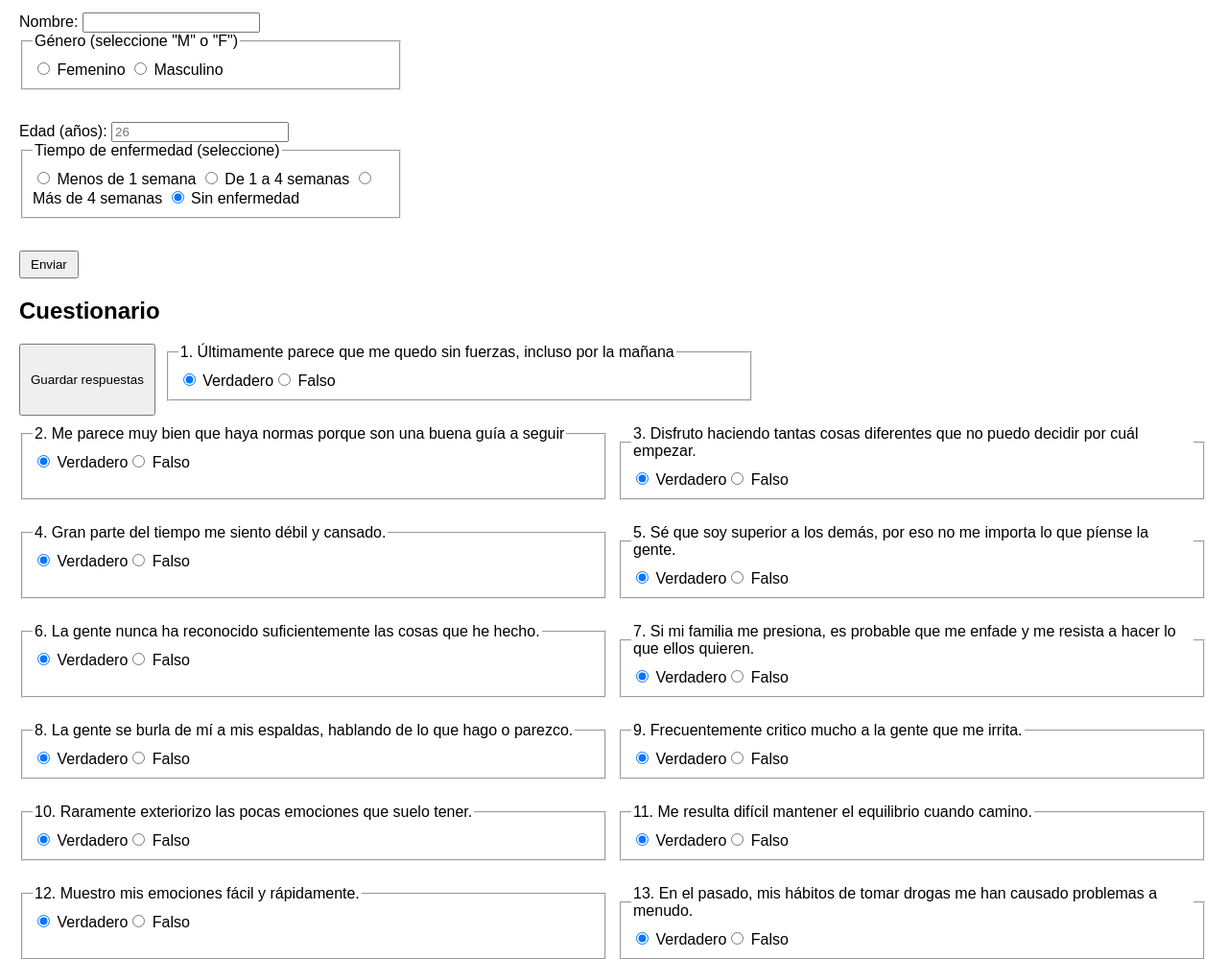
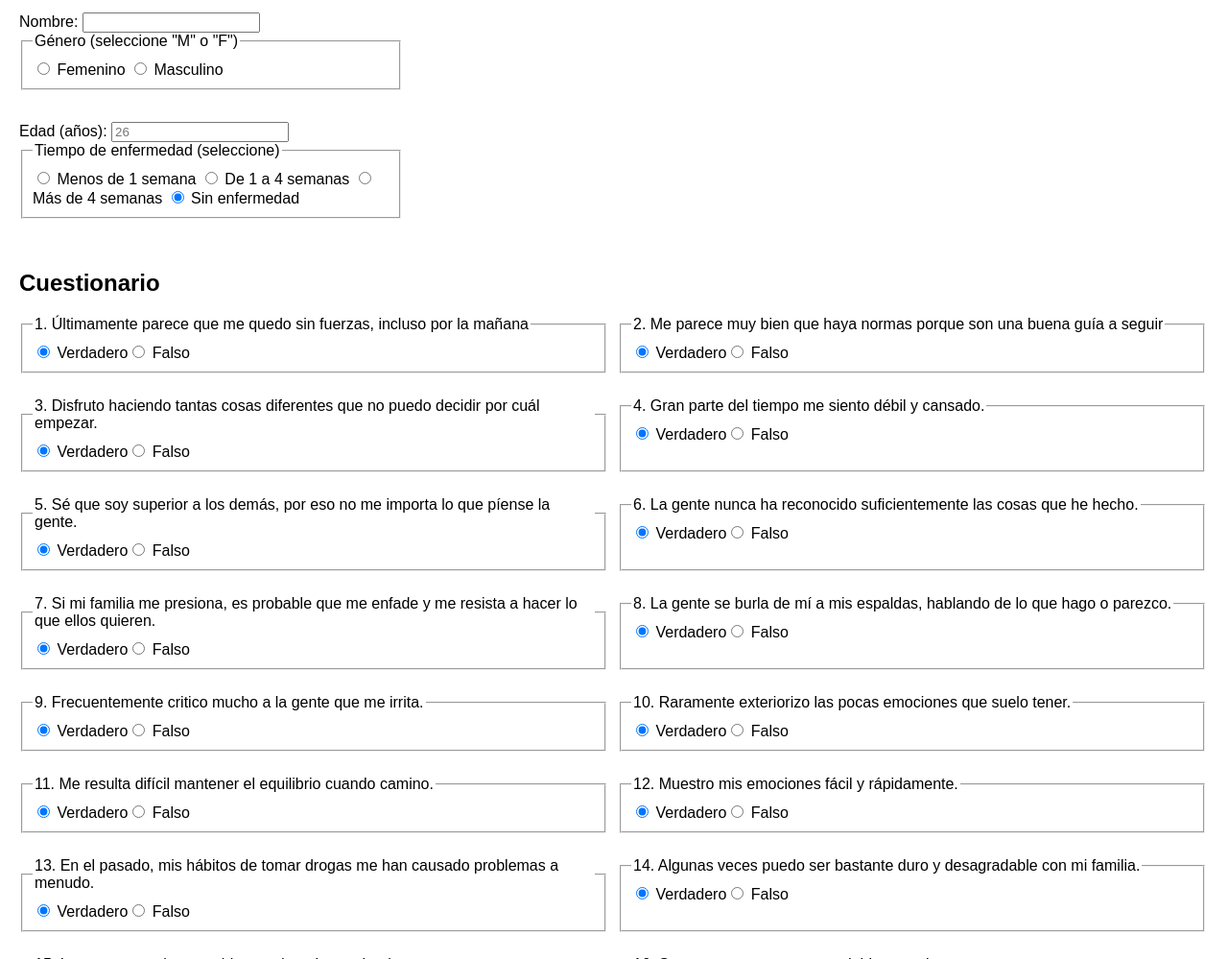
Before and after one commit to apariciocch/consultorioweb, a plain HTML site: page index.html in a window 1280 px wide. Shown: the part 101-1100 px from the top of the page at 96% size. Drawn offline with nearby package versions, Linux system fonts and the light colour scheme.

Commit message:
Remove submit button and move save button

```diff
--- a/index.html
+++ b/index.html
@@ -30,13 +30,11 @@
             <label><input type="radio" name="tiempo" value="sinenf" checked> Sin enfermedad</label>
         </fieldset>
         <br>
-        <button type="submit">Enviar</button>
     </form>
 
     <h2>Cuestionario</h2>
     <form id="cuestionario">
         <!-- Las preguntas se generan dinámicamente -->
-        <button type="submit">Guardar respuestas</button>
     </form>
 
     <h2>Resultados</h2>
--- a/main.js
+++ b/main.js
@@ -601,6 +601,12 @@ preguntas.forEach((texto, index) => {
     cuestionario.appendChild(fieldset);
 });
 
+const guardarBtn = document.createElement('button');
+guardarBtn.type = 'submit';
+guardarBtn.id = 'guardar-respuestas';
+guardarBtn.textContent = 'Guardar respuestas';
+cuestionario.appendChild(guardarBtn);
+
 cuestionario.addEventListener('submit', function(event) {
     event.preventDefault();
     const respuestas = {};
--- a/style.css
+++ b/style.css
@@ -29,6 +29,10 @@ fieldset {
 
 button {
     padding: 5px 10px;
+}
+
+#guardar-respuestas {
+    background-color: #90EE90;
 }
 
 #resultados {
```
